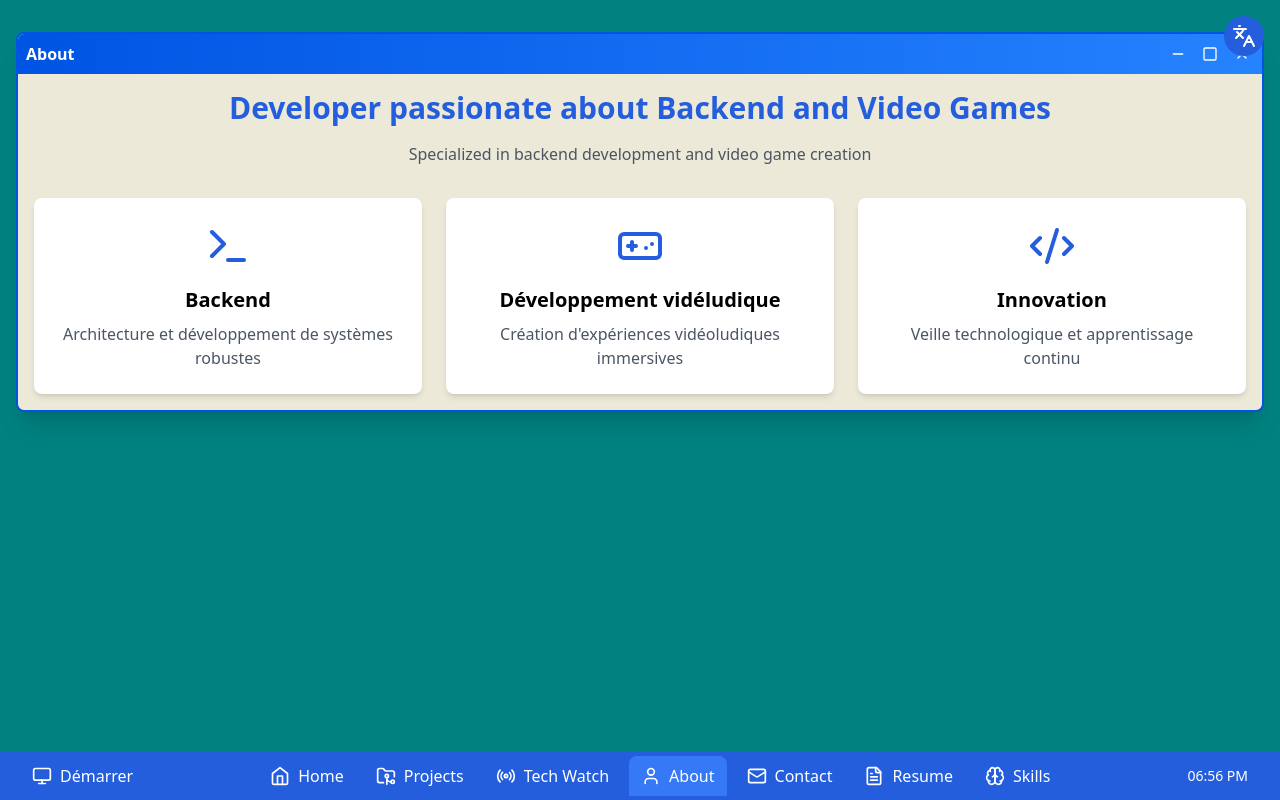
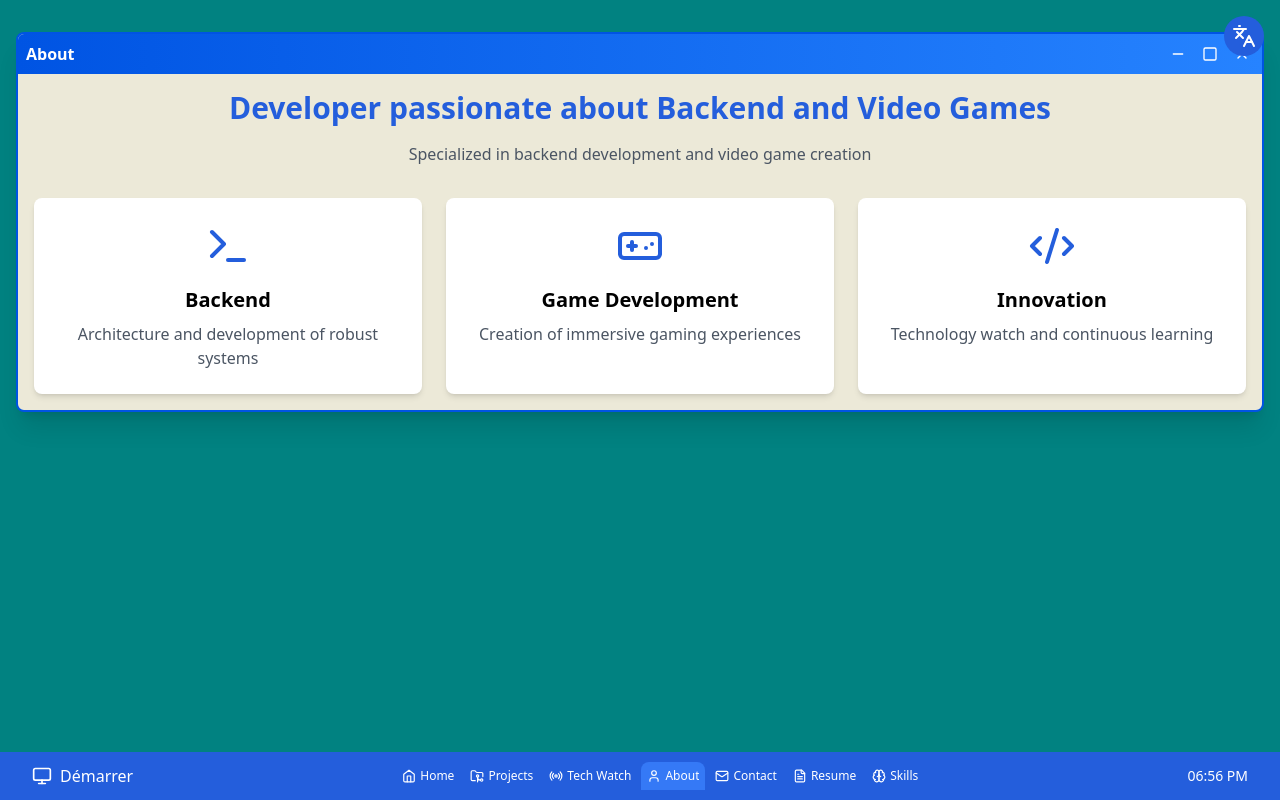
Before and after one commit to Inkflow59/PortInkFolio-Reagent, a React (Vite) app: page /about in a window 1280 px wide. Built offline with nearby package versions, Linux system fonts and the light colour scheme.

Commit message:
Fix de responsive

```diff
--- a/src/components/Layout/Clock.tsx
+++ b/src/components/Layout/Clock.tsx
@@ -12,7 +12,7 @@ const Clock = () => {
   }, []);
 
   return (
-    <div className="text-white px-4 py-2 text-sm">
+    <div className="text-white px-4 py-2 text-sm hidden md:block">
       {time.toLocaleTimeString([], { hour: '2-digit', minute: '2-digit' })}
     </div>
   );
--- a/src/components/Layout/WindowsTaskbar.tsx
+++ b/src/components/Layout/WindowsTaskbar.tsx
@@ -30,32 +30,32 @@ const WindowsTaskbar = () => {
                 isStartMenuOpen ? 'bg-[#3579F6] text-white' : 'text-white hover:bg-[#3579F6]'
               }`}
             >
-              <Monitor className="w-5 h-5 mr-2" />
-              <span>Démarrer</span>
+              <Monitor className="w-5 h-5" />
+              <span className="hidden md:inline ml-2">Démarrer</span>
             </button>
             <StartMenu isOpen={isStartMenuOpen} onClose={() => setIsStartMenuOpen(false)} />
           </div>
 
-          <div className="flex-1 flex items-center justify-center space-x-2">
+          <div className="flex-1 flex items-center justify-center space-x-1">
             {navItems.map((item) => (
               <NavLink
                 key={item.to}
                 to={item.to}
                 className={({ isActive }) =>
-                  `flex items-center px-3 py-2 rounded-t-lg transition-colors ${
+                  `flex items-center px-1.5 py-1.5 rounded-t-lg transition-colors text-xs ${
                     isActive
                       ? 'bg-[#3579F6] text-white'
                       : 'text-white hover:bg-[#3579F6]'
                   }`
                 }
               >
-                <item.icon className="w-5 h-5 mr-2" />
-                <span className="hidden md:inline">{item.label}</span>
+                <item.icon className="w-3.5 h-3.5" />
+                <span className="hidden md:inline ml-1 truncate max-w-[80px]">{item.label}</span>
               </NavLink>
             ))}
           </div>
 
-          <Clock />
+          <Clock className="hidden md:block" />
         </div>
       </div>
     </div>
--- a/src/i18n/translations/en.ts
+++ b/src/i18n/translations/en.ts
@@ -11,7 +11,7 @@ export const en = {
     },
     "home": {
       "welcome": "Welcome to my portfolio",
-      "intro": "I'm Tom CUCHEROSSET, Backend & Game Developer"
+      "intro": "I'm Tom CUCHEROSSET, a developer specialized in Backend, Game Development, and Web Projects. I'm passionate about open source technologies and I love sharing my knowledge with others."
     },
     "projects": {
       "games": "Video Games",
@@ -21,12 +21,21 @@ export const en = {
     "techWatch": {
       "title": "Tech Watch",
       "subtitle": "Operating Systems and Innovations",
-      "description": "My technology watch focuses on the evolution of operating systems"
+      "description": "My technology watch focuses on the evolution of operating systems",
+      "windows": "Evolution of user interfaces and Windows experience",
+      "linux": "Innovations in Linux distributions and embedded systems",
+      "macos": "Advances in Apple ecosystem and hardware/software integration"
     },
     "about": {
       "title": "About",
       "intro": "Developer passionate about Backend and Video Games",
-      "description": "Specialized in backend development and video game creation"
+      "description": "Specialized in backend development and video game creation",
+      "backend": "Backend",
+      "backendDesc": "Architecture and development of robust systems",
+      "gamedev": "Game Development",
+      "gamedevDesc": "Creation of immersive gaming experiences",
+      "innovation": "Innovation",
+      "innovationDesc": "Technology watch and continuous learning"
     },
     "contact": {
       "title": "Contact",
@@ -37,13 +46,22 @@ export const en = {
     },
     "resume": {
       "title": "Resume",
-      "download": "Download Resume"
+      "download": "Download Resume",
+      "education": "Education",
+      "experience": "Experience",
+      "masterDegree": "Master's Degree in Development",
+      "seniorDev": "Senior Backend Developer"
     },
     "skills": {
       "title": "Skills",
       "backend": "Backend",
       "gamedev": "Game Development",
       "web": "Web Development"
+    },
+    "startMenu": {
+      "start": "Start",
+      "exit": "Exit portfolio",
+      "systemName": "TomOS"
     }
   }
 };
--- a/src/i18n/translations/fr.ts
+++ b/src/i18n/translations/fr.ts
@@ -11,7 +11,7 @@ export const fr = {
     },
     "home": {
       "welcome": "Bienvenue sur mon portfolio",
-      "intro": "Je suis Tom CUCHEROSSET, développeur Backend & Jeux Vidéo"
+      "intro": "Je suis Tom CUCHEROSSET, développeur spécialisé dans le Backend, le développement de jeux vidéo et la création de projets web. Je suis passionné par les technologies open source et j'aime partager mes connaissances avec les autres.",
     },
     "projects": {
       "games": "Jeux Vidéo",
--- a/src/pages/About.tsx
+++ b/src/pages/About.tsx
@@ -17,20 +17,20 @@ const About = () => {
         <div className="grid grid-cols-1 md:grid-cols-3 gap-6">
           <div className="bg-white p-6 rounded-lg shadow-md text-center">
             <Terminal className="w-12 h-12 text-[#245EDC] mx-auto mb-4" />
-            <h3 className="text-xl font-bold mb-2">Backend</h3>
-            <p className="text-gray-600">Architecture et développement de systèmes robustes</p>
+            <h3 className="text-xl font-bold mb-2">{t('about.backend')}</h3>
+            <p className="text-gray-600">{t('about.backendDesc')}</p>
           </div>
 
           <div className="bg-white p-6 rounded-lg shadow-md text-center">
             <Gamepad className="w-12 h-12 text-[#245EDC] mx-auto mb-4" />
-            <h3 className="text-xl font-bold mb-2">Développement vidéludique</h3>
-            <p className="text-gray-600">Création d'expériences vidéoludiques immersives</p>
+            <h3 className="text-xl font-bold mb-2">{t('about.gamedev')}</h3>
+            <p className="text-gray-600">{t('about.gamedevDesc')}</p>
           </div>
 
           <div className="bg-white p-6 rounded-lg shadow-md text-center">
             <Code2 className="w-12 h-12 text-[#245EDC] mx-auto mb-4" />
-            <h3 className="text-xl font-bold mb-2">Innovation</h3>
-            <p className="text-gray-600">Veille technologique et apprentissage continu</p>
+            <h3 className="text-xl font-bold mb-2">{t('about.innovation')}</h3>
+            <p className="text-gray-600">{t('about.innovationDesc')}</p>
           </div>
         </div>
       </div>
```
